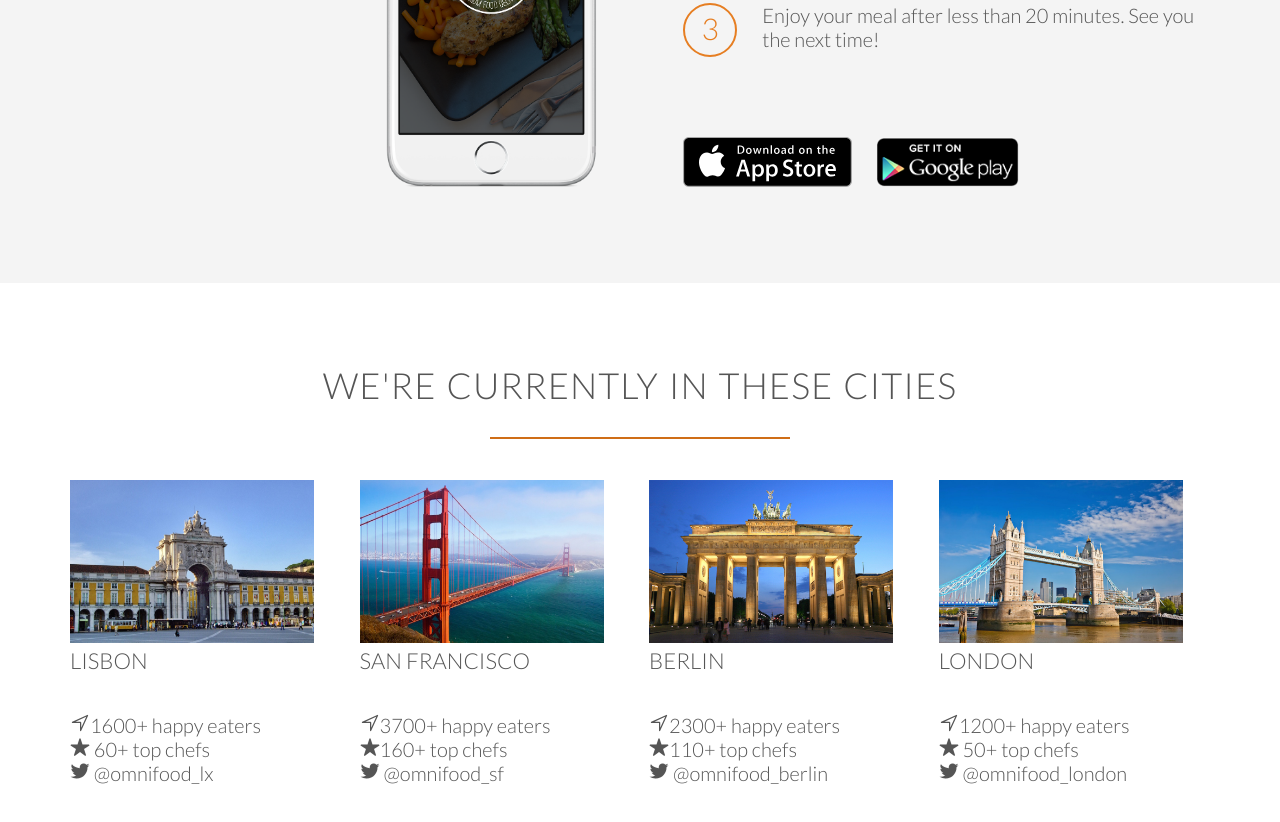
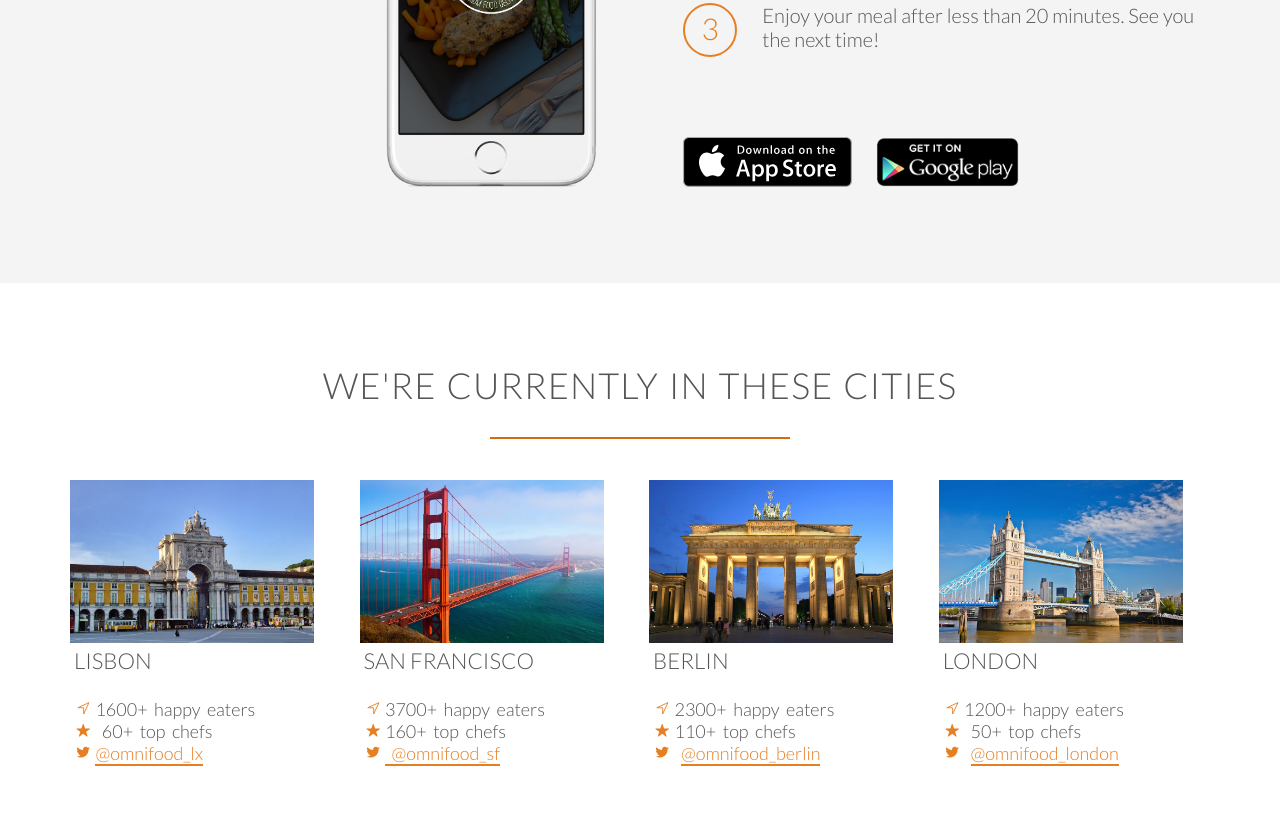
Before and after one commit to shazy89/classic-css, a plain HTML site: page index.html in a window 1280 px wide. Shown: the part 2419-3241 px from the top of the page. Drawn offline with nearby package versions, Linux system fonts and the light colour scheme.

Commit message:
my way cities

```diff
--- a/index.html
+++ b/index.html
@@ -167,17 +167,20 @@
             <div class="col col span-1-of-4 city-box">
                 <img src="/resources/css/img/lisbon-3.jpg" alt="Lisbon Image">
                 <h3>Lisbon</h3> <br>
-                <p> <ion-icon class="cities-icon" name="navigate-outline"></ion-icon>1600+ happy eaters<br>
+                <p>
+                    <ion-icon class="cities-icon" name="navigate-outline"></ion-icon>1600+ happy eaters<br>
                     <ion-icon class="cities-icon" name="star"></ion-icon> 60+ top chefs<br>
-                    <ion-icon class="cities-icon"  name="logo-twitter"></ion-icon> @omnifood_lx</p>
+                    <ion-icon class="cities-icon" name="logo-twitter"></ion-icon><span>@omnifood_lx</span>
+                </p>
             </div>
             <div class="col col span-1-of-4 city-box">
                 <img src="/resources/css/img/san-francisco.jpg" alt="San Francisko Image">
 
                 <h3> San Francisco </h3><br>
-                <p> <ion-icon class="cities-icon" name="navigate-outline"></ion-icon>3700+ happy eaters <br>
+                <p>
+                    <ion-icon class="cities-icon" name="navigate-outline"></ion-icon>3700+ happy eaters <br>
                     <ion-icon class="cities-icon" name="star"></ion-icon>160+ top chefs<br>
-                <ion-icon class="cities-icon" name="logo-twitter"></ion-icon> @omnifood_sf
+                    <ion-icon class="cities-icon" name="logo-twitter"></ion-icon><span> @omnifood_sf</span>
 
                 </p>
             </div>
@@ -185,18 +188,20 @@
                 <img src="/resources/css/img/berlin.jpg" alt="Berlin Image">
 
                 <h3> Berlin </h3><br>
-                <p></p> <ion-icon class="cities-icon" name="navigate-outline"></ion-icon>2300+ happy eaters <br>
+                <p>
+                <ion-icon class="cities-icon" name="navigate-outline"></ion-icon>2300+ happy eaters <br>
                 <ion-icon class="cities-icon" name="star"></ion-icon>110+ top chefs <br>
-                <ion-icon class="cities-icon"name="logo-twitter"></ion-icon> @omnifood_berlin
+                <ion-icon class="cities-icon" name="logo-twitter"></ion-icon> <span> @omnifood_berlin</span>
                 </p>
             </div>
             <div class="col col span-1-of-4 city-box">
                 <img src="/resources/css/img/london.jpg" alt="London Image">
 
                 <h3> London </h3><br>
-                <p> <ion-icon class="cities-icon" name="navigate-outline"></ion-icon>1200+ happy eaters <br>
+                <p>
+                    <ion-icon class="cities-icon" name="navigate-outline"></ion-icon>1200+ happy eaters <br>
                     <ion-icon class="cities-icon" name="star"></ion-icon> 50+ top chefs <br>
-                    <ion-icon class="cities-icon" name="logo-twitter"></ion-icon> @omnifood_london
+                    <ion-icon class="cities-icon" name="logo-twitter"></ion-icon> <span> @omnifood_london</span>
                 </p>
             </div>
 
--- a/resources/css/style.css
+++ b/resources/css/style.css
@@ -312,4 +312,25 @@ header {
 .city-box img {
   width: 90%;
   height: auto;
+  margin: 0;
 }
+.city-box p {
+  font-size: 90%;
+  height: auto;
+  margin: 0%;
+  margin-left: 6px;
+  word-spacing: 3px;
+}
+.city-box h3 {
+  margin: 0%;
+  margin-left: 4px;
+}
+.cities-icon {
+  color: #e67e22;
+  font-size: 80%;
+  margin-right: 5px;
+}
+.city-box span {
+  color: #e67e22;
+  border-bottom: 2px solid #e67e22;
+}
```
